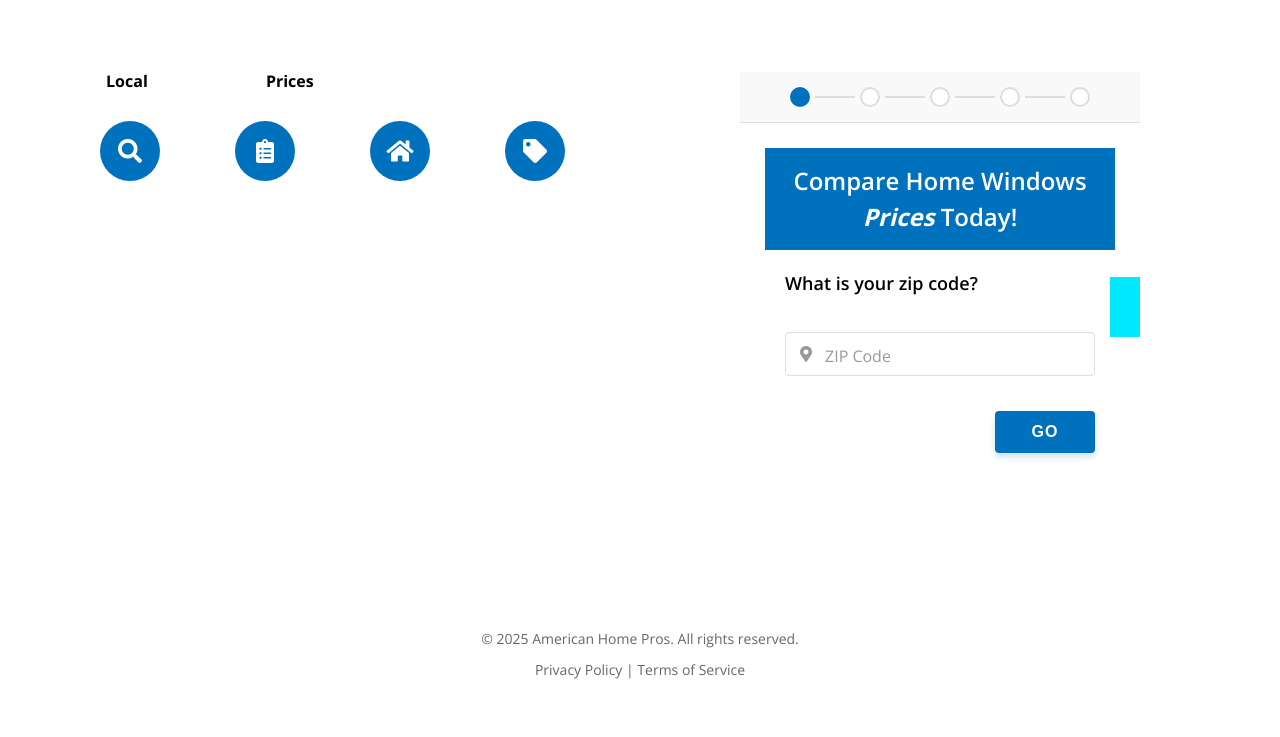
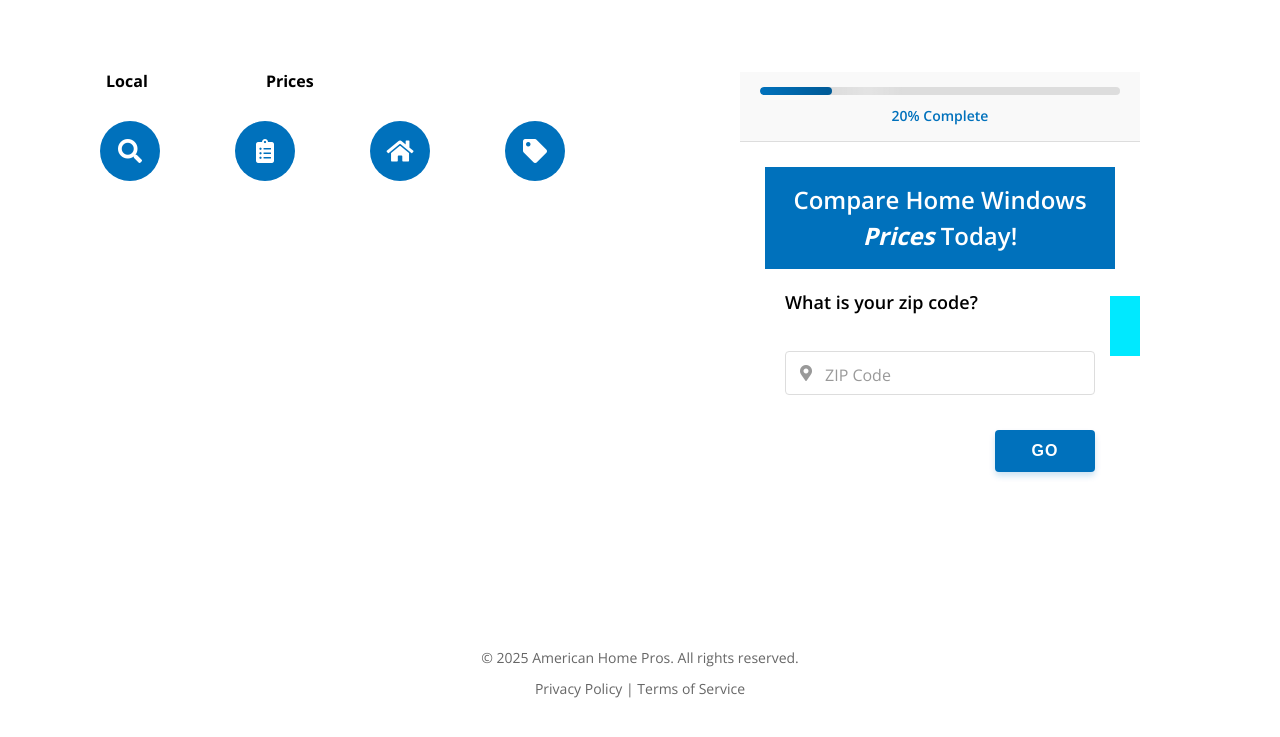
Before and after one commit to franketa/v3-windows, a website: page index.html in a window 1280 px wide. Shown: the part 43-780 px from the top of the page. Drawn offline with nearby package versions, Linux system fonts and the light colour scheme; grey boxes are pictures that could not be loaded.

Commit message:
changed bar progrss

```diff
--- a/index.html
+++ b/index.html
@@ -57,16 +57,11 @@
                 <form id="windows-quote-form">
                     <!-- Progress indicator -->
                     <div class="progress-container">
-                        <div class="progress-dots">
-                            <div class="progress-dot active" data-step="1"></div>
-                            <div class="progress-line"></div>
-                            <div class="progress-dot" data-step="2"></div>
-                            <div class="progress-line"></div>
-                            <div class="progress-dot" data-step="3"></div>
-                            <div class="progress-line"></div>
-                            <div class="progress-dot" data-step="4"></div>
-                            <div class="progress-line"></div>
-                            <div class="progress-dot" data-step="5"></div>
+                        <div class="progress-bar-wrapper">
+                            <div class="progress-bar">
+                                <div class="progress-fill" id="progress-fill"></div>
+                            </div>
+                            <div class="progress-text" id="progress-text">20% Complete</div>
                         </div>
                     </div>
 
--- a/script.js
+++ b/script.js
@@ -1,7 +1,5 @@
 function showStep(stepNumber) {
     const steps = document.querySelectorAll('.step');
-    const progressDots = document.querySelectorAll('.progress-dot');
-    const progressLines = document.querySelectorAll('.progress-line');
 
     steps.forEach(step => step.classList.remove('active'));
 
@@ -13,16 +11,18 @@ function showStep(stepNumber) {
 }
 
 function updateProgress(currentStep) {
-    const progressDots = document.querySelectorAll('.progress-dot');
-    const progressLines = document.querySelectorAll('.progress-line');
+    const progressFill = document.getElementById('progress-fill');
+    const progressText = document.getElementById('progress-text');
 
-    progressDots.forEach((dot, index) => {
-        dot.classList.toggle('active', index + 1 <= currentStep);
-    });
+    const percentage = (currentStep / 5) * 100;
 
-    progressLines.forEach((line, index) => {
-        line.classList.toggle('active', index < currentStep - 1);
-    });
+    if (progressFill) {
+        progressFill.style.width = percentage + '%';
+    }
+
+    if (progressText) {
+        progressText.textContent = percentage + '% Complete';
+    }
 }
 
 function updateHeaderBackArrow(currentStep) {
@@ -35,8 +35,6 @@ function updateHeaderBackArrow(currentStep) {
 document.addEventListener('DOMContentLoaded', function () {
     const steps = document.querySelectorAll('.step');
     const form = document.getElementById('windows-quote-form');
-    const progressDots = document.querySelectorAll('.progress-dot');
-    const progressLines = document.querySelectorAll('.progress-line');
     const headerBackArrow = document.getElementById('header-back-arrow');
 
     if (headerBackArrow) {
--- a/styles.css
+++ b/styles.css
@@ -137,40 +137,51 @@ body {
   border-bottom: 1px solid var(--border-color);
 }
 
-.progress-dots {
-  display: flex;
-  align-items: center;
-  justify-content: space-between;
-  max-width: 300px;
+.progress-bar-wrapper {
+  max-width: 400px;
   margin: 0 auto;
 }
 
-.progress-dot {
-  width: 20px;
-  height: 20px;
-  border-radius: 50%;
-  background-color: var(--bg-color-white);
-  border: 2px solid var(--border-color);
-  position: relative;
-  z-index: 2;
-  transition: all var(--transition-speed) ease;
+.progress-bar {
+  width: 100%;
+  height: 8px;
+  background-color: var(--border-color);
+  border-radius: 20px;
+  overflow: hidden;
+  margin-bottom: 10px;
 }
 
-.progress-dot.active {
-  background-color: var(--primary-color);
-  border-color: var(--primary-color);
+.progress-fill {
+  height: 100%;
+  background: linear-gradient(90deg, var(--primary-color) 0%, var(--primary-color-dark) 100%);
+  border-radius: 20px;
+  width: 20%;
+  transition: width 0.5s ease;
+  position: relative;
 }
 
-.progress-line {
-  flex: 1;
-  height: 2px;
-  background-color: var(--border-color);
-  margin: 0 5px;
-  transition: all var(--transition-speed) ease;
+.progress-fill::after {
+  content: '';
+  position: absolute;
+  top: 0;
+  left: 0;
+  right: 0;
+  bottom: 0;
+  background: linear-gradient(90deg, transparent 0%, rgba(255,255,255,0.2) 50%, transparent 100%);
+  animation: shimmer 2s ease-in-out infinite;
 }
 
-.progress-line.active {
-  background-color: var(--primary-color);
+@keyframes shimmer {
+  0% { transform: translateX(-100%); }
+  50% { transform: translateX(100%); }
+  100% { transform: translateX(100%); }
+}
+
+.progress-text {
+  text-align: center;
+  font-size: var(--font-size-sm);
+  color: var(--primary-color);
+  font-weight: var(--font-weight-semibold);
 }
 
 /* Step Styles */
```
